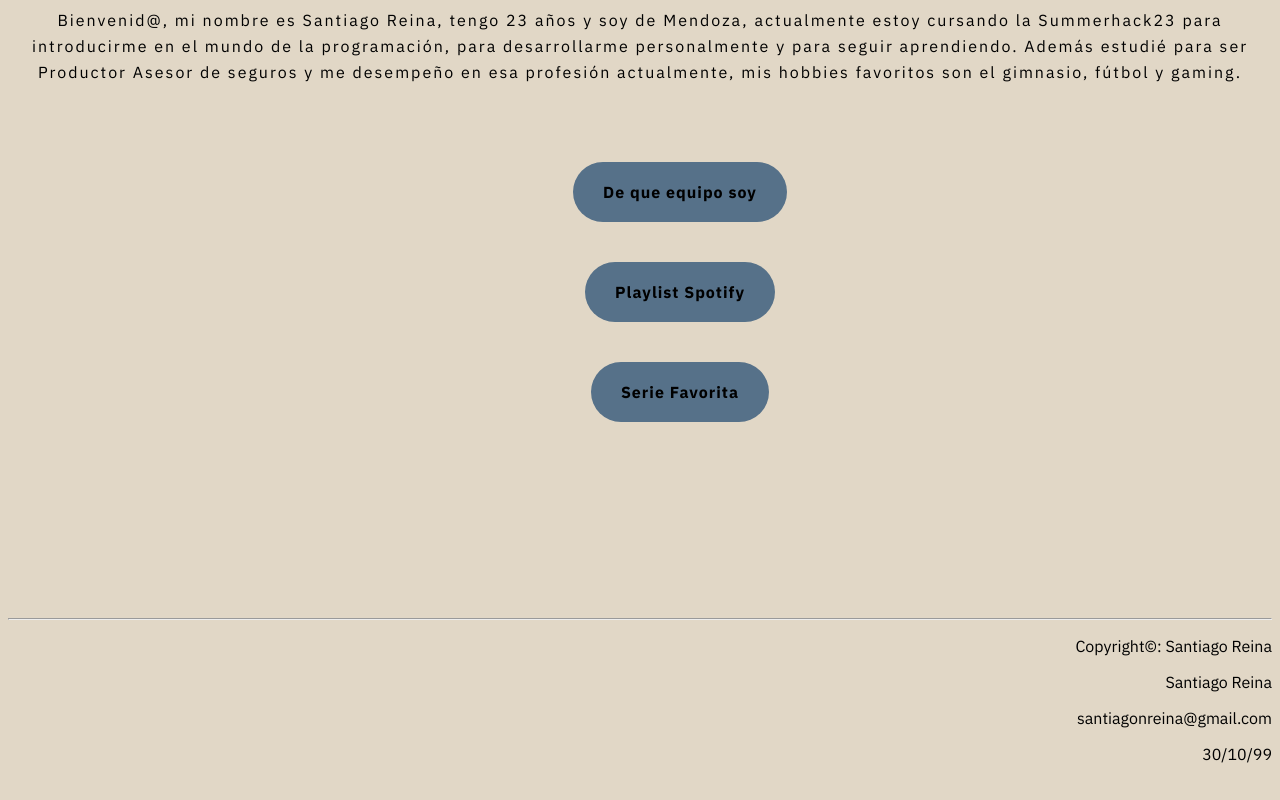
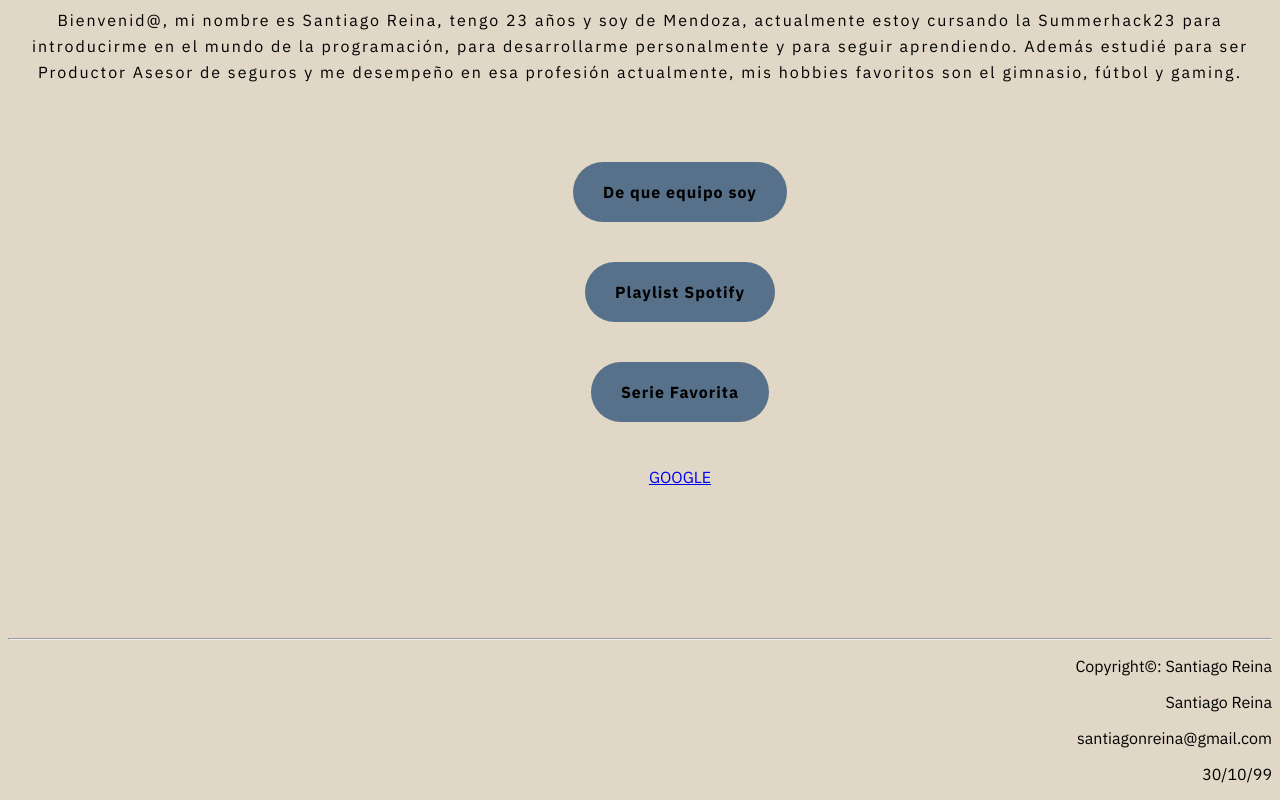
Before and after one commit to santiagonreina/santiagonreina.github.io, a plain HTML site: page index.html in a window 1280 px wide. Shown: the part 520-1320 px from the top of the page. Drawn offline with Linux system fonts and the light colour scheme.

Commit message:
Add files via upload

```diff
--- a/index.html
+++ b/index.html
@@ -60,7 +60,7 @@
                         <div class="boton"></div><a class="btn1" href="https://www.instagram.com/riverplate/">De que equipo soy</a></div>
                         <div class="boton"></div><a class="btn2" href="https://open.spotify.com/playlist/3wioUhlCem7sw34Flp5NWW">Playlist Spotify</a></div>
                         <div class="boton"></div><a class="btn3" href="https://www.youtube.com/watch?v=mJpNmYeooQE">Serie Favorita</a></div>
-                        <div class="boton"></div><a href="reto2/index.html"></a></div>
+                        <div class="boton"></div><a class="btn4" href="RETO2.1/index.html">GOOGLE</a></div>
                     </ul>
                 </ol>
             </nav>
```
